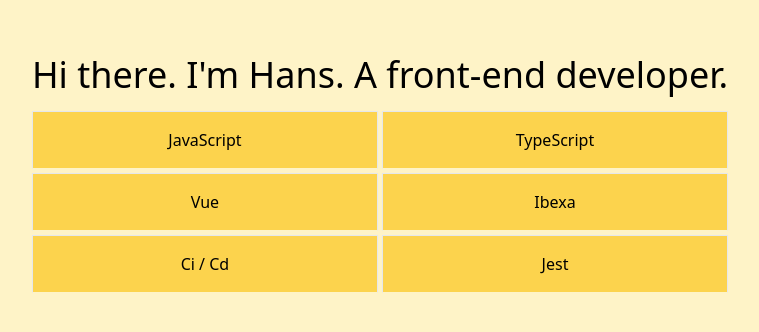
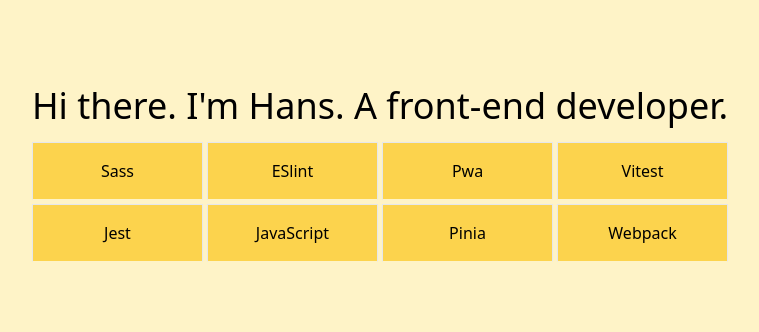
Before and after one commit to hansmaast/website, a Nuxt app: page / in a window 1280 px wide. Shown: the part 226-558 px from the top of the page, without its empty margins (260-1019 px from the left). Built offline with nearby package versions, Linux system fonts and the light colour scheme.

Commit message:
refactor: change cols and data

```diff
--- a/app.vue
+++ b/app.vue
@@ -10,12 +10,13 @@ import { thingsIDo } from '~/data.js'
     </h1>
     <GridSwitcher
       :items="thingsIDo"
+      :cols="4"
       :options="{
-        intervalMs: 3000,
+        intervalMs: 3500,
         changeCount: 1,
-        displayCount: 6,
-        staggerCount: 6,
-        shuffleStaggerMs: 200,
+        displayCount: 8,
+        staggerCount: 8,
+        shuffleStaggerMs: 66,
         staggerIntervalMs: 100 }"
     />
   </div>
--- a/data.ts
+++ b/data.ts
@@ -24,7 +24,6 @@ export const thingsIDo: string[] = [
   'Node.js',
   'Express',
   'Cms',
-  'Headless',
   'Sanity',
   'Ibexa',
   'Npm',
```
